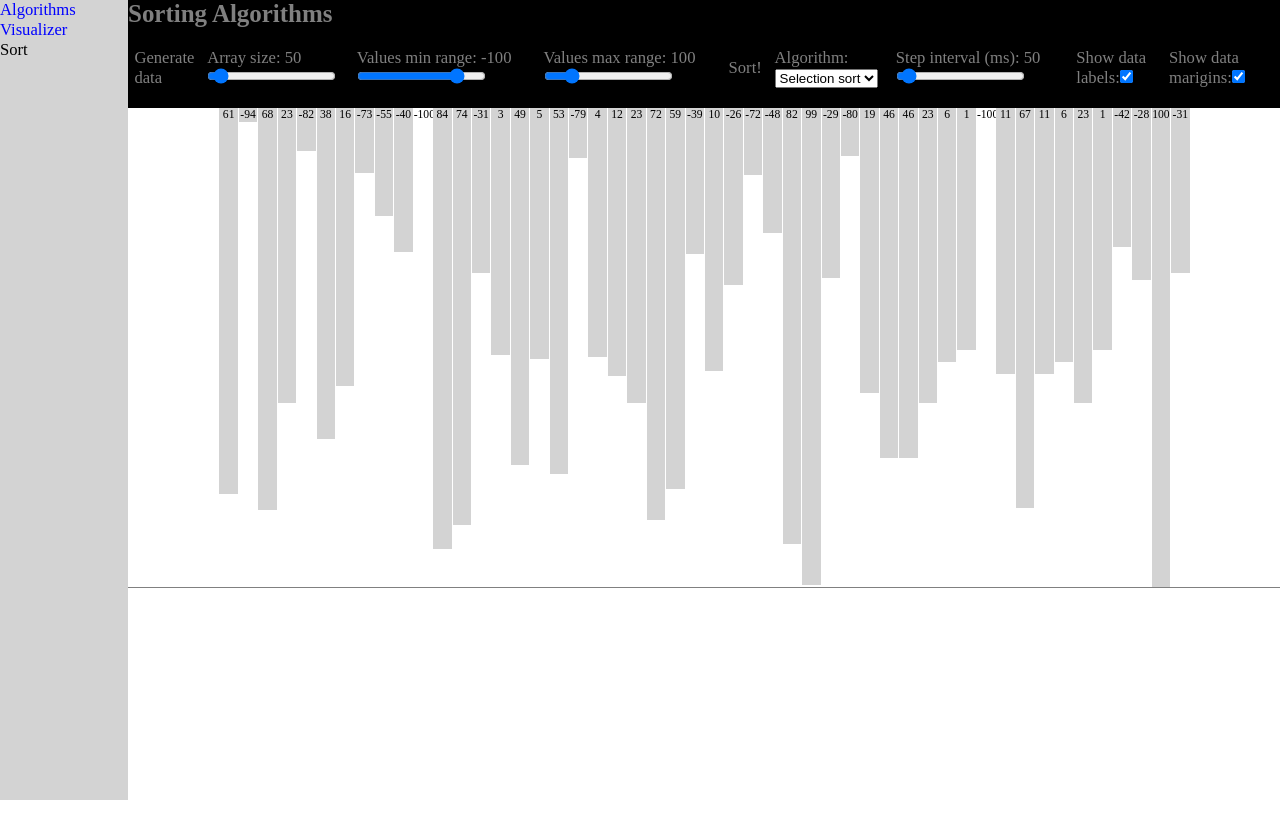
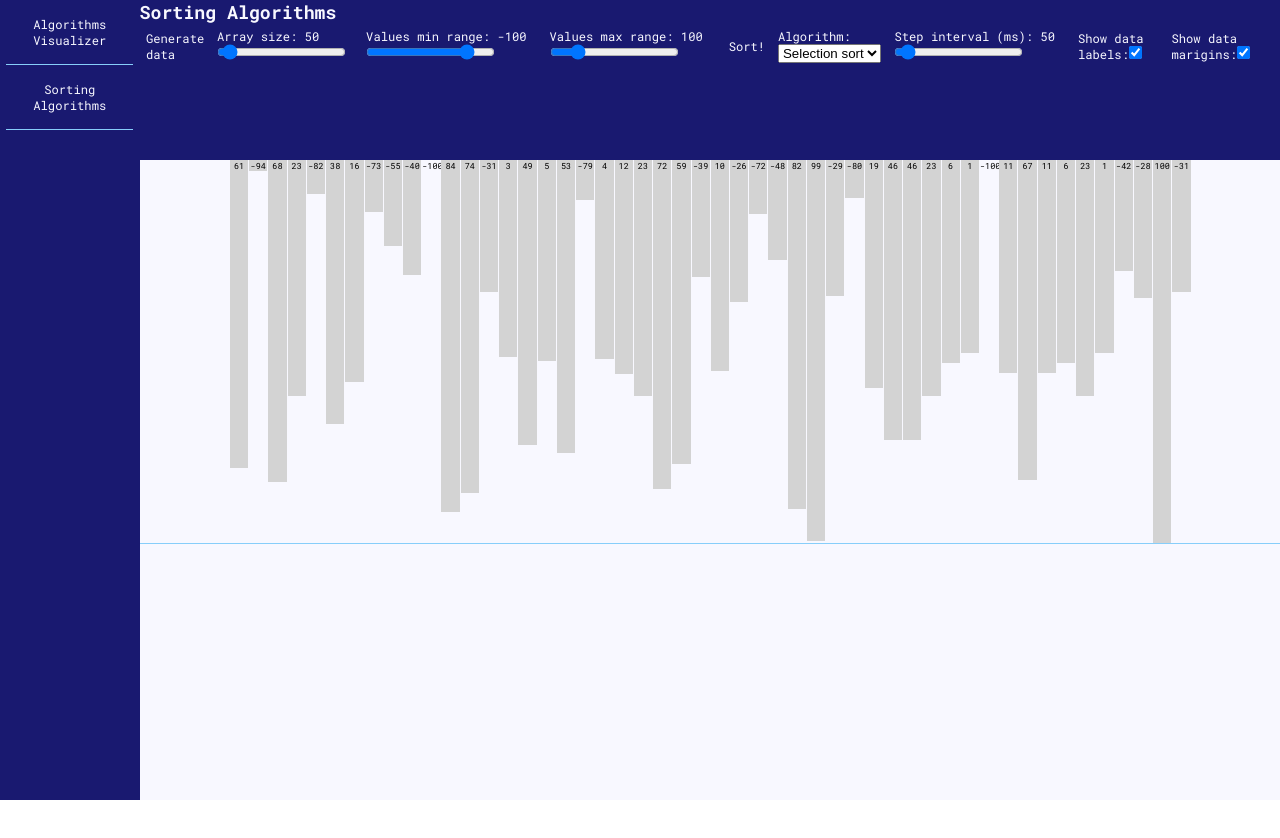
Before and after one commit to mskwarczek/algorithms-visualizer, a React (Create React App) app: page /sort in a window 1280 px wide. Shown: the top 838 px of the page. After the commit the page ends 800 px from the top, so only its background shows below. Built offline with nearby package versions, Linux system fonts and the light colour scheme.

Commit message:
Improve fonts and colours

```diff
--- a/src/SortModule/components/Chart.js
+++ b/src/SortModule/components/Chart.js
@@ -14,7 +14,7 @@ const Chart = ({
           key={index}
           style={{
             height: (elem - dataParams.min) / (dataParams.max - dataParams.min) * 100 + '%',
-            width: (displayParams.chartMarigins === true ? 80 : 100) / dataParams.size + '%',
+            width: (displayParams.chartMarigins === true ? 80 : 95) / dataParams.size + '%',
             marginLeft: displayParams.dataMarigins === 'true' ? '1px' : '0',
             textAlign: 'center',
             [dataBackground.type]: dataBackground.values[index],
--- a/src/SortModule/containers/BubbleSort.js
+++ b/src/SortModule/containers/BubbleSort.js
@@ -1,5 +1,6 @@
 import React, { useState, useEffect } from 'react';
 
+import { colours } from '../helpers';
 import Chart from '../components/Chart';
 
 const BubbleSort = ({
@@ -61,14 +62,14 @@ const BubbleSort = ({
   const generateDataBackgroundStyles = () => {
     return data.length > 0 && data.map((elem, index) =>
         iteration.i !== null && index === iteration.i
-      ? 'red'
+      ? colours.pivot
       : iteration.j !== null  && (index === iteration.j || index === iteration.j + 1) && data[iteration.j] > data[iteration.j + 1]
-      ? 'blue'
+      ? colours.active
       : iteration.j !== null  && (index === iteration.j || index === iteration.j + 1)
-      ? 'gray'
+      ? colours.current
       : iteration.i !== null  && index > iteration.i
-      ? 'lightblue'
-      : 'lightgray'
+      ? colours.sorted
+      : colours.unsorted
     );
   };
 
--- a/src/SortModule/containers/QuickSort.js
+++ b/src/SortModule/containers/QuickSort.js
@@ -1,5 +1,6 @@
 import React, { useState, useEffect } from 'react';
 
+import { colours } from '../helpers';
 import Chart from '../components/Chart';
 
 const QuickSort = ({
@@ -96,24 +97,24 @@ const QuickSort = ({
   const generateDataBackgroundStyles = () => {
     return data.length > 0 && data.map((elem, index) =>
         hasStarted && states[index] === 0 && states[index + 1] === 1
-      ? 'linear-gradient(to right, red, gray)'
+      ? `linear-gradient(to right, ${colours.pivot}, ${colours.current})`
       : hasStarted && states[index] === 0 && states[index + 1] === 2
-      ? 'linear-gradient(to right, red, blue)'
+      ? `linear-gradient(to right, ${colours.pivot}, ${colours.active})`
       : hasStarted && states[index] === 0
-      ? 'linear-gradient(to right, red, lightgray)'
+      ? `linear-gradient(to right, ${colours.pivot}, ${colours.unsorted})`
       : hasStarted && states[index] === 1
-      ? 'linear-gradient(gray, gray)'
+      ? `linear-gradient(${colours.current}, ${colours.current})`
       : hasStarted && states[index] === 2
-      ? 'linear-gradient(blue, blue)'
+      ? `linear-gradient(${colours.active}, ${colours.active})`
       : hasStarted && states[index] === 3 && states[index - 1] === 1
-      ? 'linear-gradient(to left, red, gray)'
+      ? `linear-gradient(to left, ${colours.pivot}, ${colours.active})`
       : hasStarted && states[index] === 3 && states[index - 1] === 2
-      ? 'linear-gradient(to left, red, blue)'
+      ? `linear-gradient(to left, ${colours.pivot}, ${colours.active})`
       : hasStarted && states[index] === 3
-      ? 'linear-gradient(to left, red, lightgray)'
+      ? `linear-gradient(to left, ${colours.pivot}, ${colours.unsorted})`
       : hasStarted && states[index] === 4
-      ? 'linear-gradient(lightblue, lightblue)'
-      : 'linear-gradient(lightgray, lightgray)'
+      ? `linear-gradient(${colours.sorted}, ${colours.sorted})`
+      : `linear-gradient(${colours.unsorted}, ${colours.unsorted})`
     );
   };
 
--- a/src/SortModule/containers/SelectionSort.js
+++ b/src/SortModule/containers/SelectionSort.js
@@ -1,5 +1,6 @@
 import React, { useState, useEffect, useRef } from 'react';
 
+import { colours } from '../helpers';
 import Chart from '../components/Chart';
 
 const SelectionSort = ({
@@ -67,14 +68,14 @@ const SelectionSort = ({
   const generateDataBackgroundStyles = () => {
     return data.length > 0 && data.map((elem, index) =>
         index === iteration.i
-      ? 'red'
+      ? colours.pivot
       : index === iteration.j
-      ? 'gray'
+      ? colours.current
       : index === min.current
-      ? 'blue'
+      ? colours.active
       : index > iteration.i - 1
-      ? 'lightgray'
-      : 'lightblue'
+      ? colours.unsorted
+      : colours.sorted
     );
   };
 
--- /dev/null
+++ b/src/SortModule/helpers.js
@@ -0,0 +1,7 @@
+export const colours = {
+  unsorted: 'lightgray',
+  current: 'gray',
+  active: 'royalblue',
+  pivot: 'orangered',
+  sorted: 'lightskyblue',
+};
--- a/src/common/Navigation.js
+++ b/src/common/Navigation.js
@@ -10,7 +10,7 @@ const Router = () => {
     <div className='appContainer'>
       <div className='navigationContainer'>
         <Link to='/'>Algorithms Visualizer</Link>
-        <Link to='/sort'>Sort</Link>
+        <Link to='/sort'>Sorting Algorithms</Link>
       </div>
       <Switch >
         <Route exact path='/' component={HomePage} />
--- a/src/common/index.scss
+++ b/src/common/index.scss
@@ -1,11 +1,17 @@
+// Fonts
+
+@import url('https://fonts.googleapis.com/css?family=Roboto+Mono:400,700&display=swap&subset=latin-ext');
+
+
 // Theme
 
-$color-text: #000;
-$color-text-light: gray;
-$color-active: blue;
-$color-bg: #fff;
-$color-bg-dark: lightgray;
-$color-separator: gray;
+$color-text: midnightblue;
+$color-text-light: ghostwhite;
+$color-bg: ghostwhite;
+$color-bg-dark: midnightblue;
+$color-separator: lightskyblue;
+$color-active: royalblue;
+$color-cta: orangered;
 
 $shadow: 0px 1px 3px -1px $color-separator;
 
@@ -21,16 +27,8 @@ $shadow: 0px 1px 3px -1px $color-separator;
 body {
   position: relative;
   height: 100vh;
-  font-size: calc(0.8em + 0.3vw);
-}
-
-a {
-  color: $color-text;
-  text-decoration: none;
-
-  &:hover {
-    color: $color-active;
-  }
+  font-size: calc(0.6em + 0.2vw);
+  font-family: 'Roboto Mono', monospace;
 }
 
 .appContainer {
@@ -49,7 +47,22 @@ a {
   -webkit-box-direction: normal;
           flex-flow: column nowrap;
   flex: .1;
+  align-items: center;
+  text-align: center;
   background-color: $color-bg-dark;
+  padding: 0 .5vw;
+
+  a {
+    color: $color-text-light;
+    text-decoration: none;
+    padding: 2vh 0;
+    border-bottom: 1px solid $color-separator;
+
+    &:hover {
+      color: $color-cta;
+      background-color: $color-bg-dark;
+    }
+  }
 }
 
 .moduleContainer {
@@ -59,15 +72,15 @@ a {
 }
 
 .toolbar {
-  background-color: $color-text;
+  background-color: $color-bg-dark;
   color: $color-text-light;
+  height: 20vh;
 
   &__options {
     display: flex;
     flex-flow: row nowrap;
     justify-content: space-evenly;
     align-items: center;
-    height: 10vh;
   }
 
   &__button {
@@ -80,7 +93,7 @@ a {
 // Sorting Algorithms
 
 .sortContainer {
-  height: 100%;
+  height: 80vh;
   width: 100%;
 
   &__chart {
```
